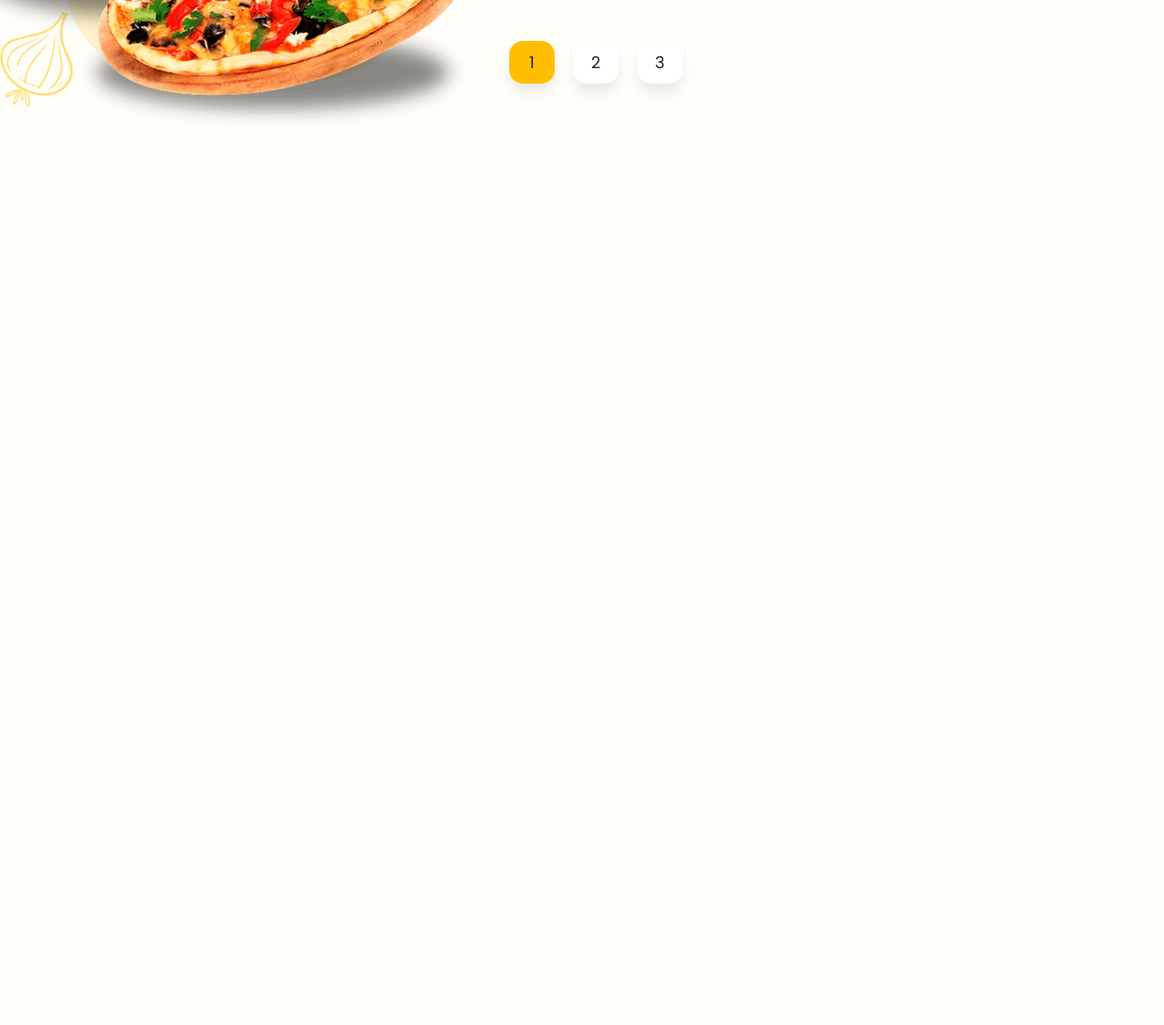
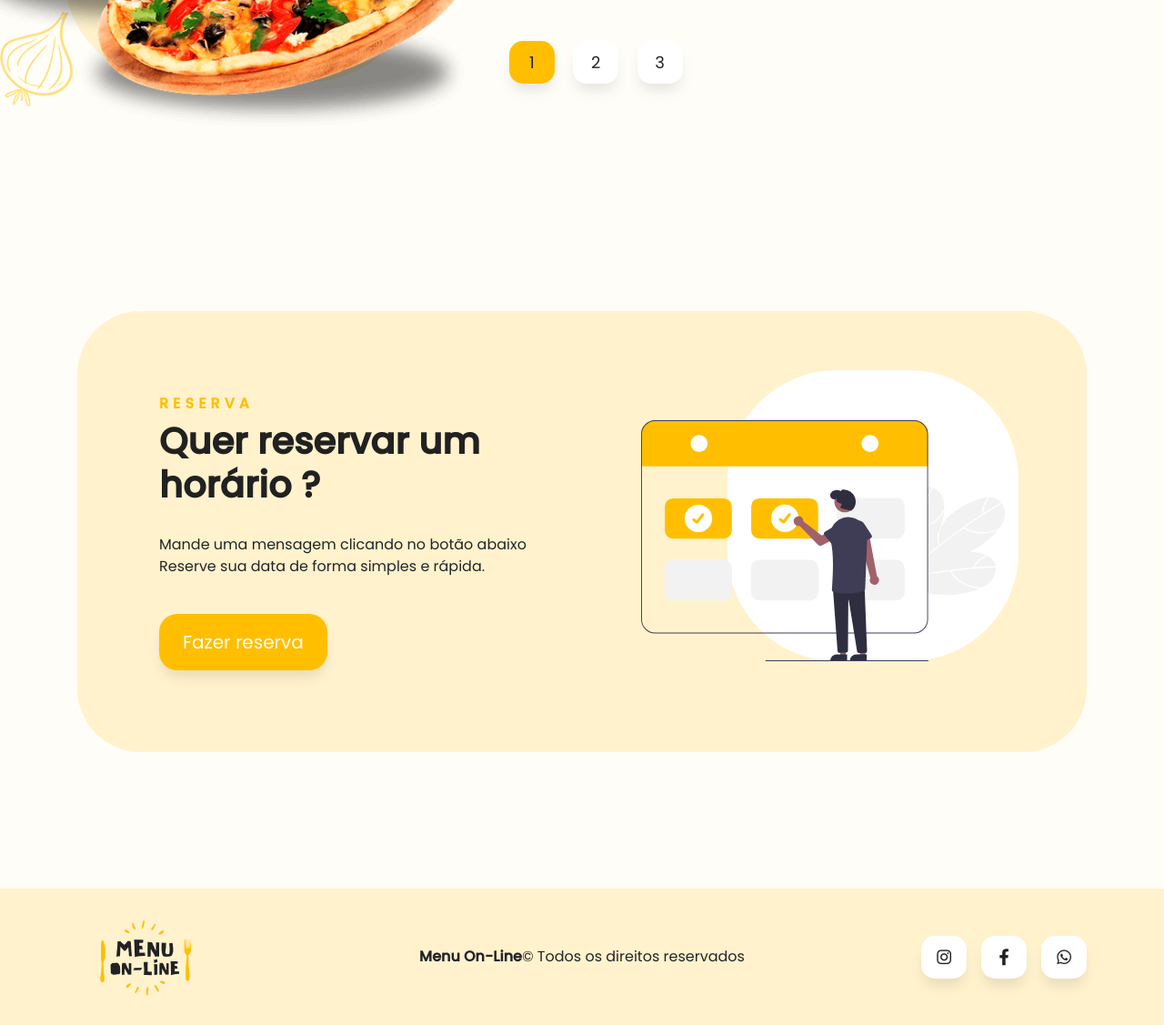
Before and after one commit to AndersonXth/Cardapio-Online, a plain HTML site: page index.html in a window 1280 px wide. Shown: the part 2973-4100 px from the top of the page at 91% size. Before the commit the page ends 3215 px from the top, so only its background shows below. Drawn offline with Linux system fonts and the light colour scheme.

Commit message:
terminado a home page

```diff
--- a/css/main.css
+++ b/css/main.css
@@ -427,3 +427,53 @@ a.navbar-brand {
     height: 500px;
     background-image: url(../img/bg-icons-1.png);
 }
+
+.reserva{
+    padding-top: 100px;
+    padding-bottom: 150px;
+}
+
+.card-secundary{
+    background-color: var(--color-secundary);
+    border-radius: 70px;
+    padding: 90px;
+}
+
+.card-reserva{
+    height: 320px;
+    width: 320px;
+    border-radius: 120px;
+    background-color: var(--color-white);
+    position: absolute;
+    right: 0;
+    top: -25px;
+}
+
+.reserva .img-banner img{
+    width: 100%;
+}
+
+footer{
+    background-color: var(--color-secundary);
+}
+
+.logo-footer{
+    width: 150px;
+}
+
+.container-logo-footer, .container-texto-footer, .container-redes-footer{
+    display: flex;
+    align-items: center;
+}
+
+.container-logo-footer{
+    justify-content: start;
+}
+
+.container-texto-footer{
+    justify-content: center;
+}
+
+.container-redes-footer{
+    justify-content: end;
+}
--- a/index.html
+++ b/index.html
@@ -330,10 +330,55 @@
 
     </section>
     <section class="reserva" id="reserva">
-
+        <div class="container">
+            <div class="row">
+                <div class="col-12">
+                    <div class="card-secundary">
+                        <div class="row">
+                            <div class="col-7">
+                                <span class="hint-title"><b>Reserva</b></span>
+                                <h1 class="title"><b>Quer reservar um <br>horário ?</b></h1>
+                                <p class="pr-5">Mande uma mensagem clicando no botão abaixo<br>
+                                    Reserve sua data de forma simples e rápida.
+                                </p>
+                                <a class="btn btn-yellow mt-4">Fazer reserva</a>
+                            </div>
+                            <div class="col-5">
+                                <div class="card-reserva"></div>
+                                <div class="d-flex img-banner">
+                                    <img src="./img/icone-reserva.svg">
+                                </div>
+                            </div>
+                        </div>
+                    </div>
+                </div>
+            </div>
+        </div>
     </section>
     <footer>
-
+        <div class="container">
+            <div class="row">
+                <div class="col-3 container-logo-footer">
+                    <img class="logo-footer" src="./img/logo.png">
+                </div>
+                <div class="col-6 container-texto-footer">
+                    <p class="mb-0">
+                        <b>Menu On-Line</b>&copy; Todos os direitos reservados
+                    </p>
+                </div>
+                <div class="col-3 container-redes-footer">
+                    <a class="btn btn-sm btn-white btn-social mr-3">
+                        <i class="fab fa-instagram"></i>
+                    </a>
+                    <a class="btn btn-sm btn-white btn-social mr-3">
+                        <i class="fab fa-facebook-f"></i>
+                    </a>
+                    <a class="btn btn-sm btn-white btn-social">
+                        <i class="fab fa-whatsapp"></i>
+                    </a>
+                </div>
+            </div>
+        </div>
     </footer>
 
     <script type="text/javascript" src="./js/jquery-1.12.4.min.js"></script>
```
